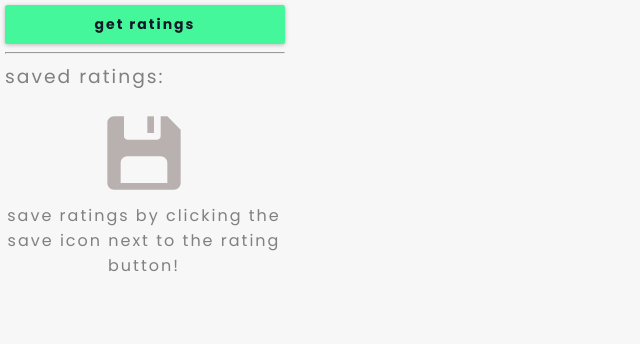
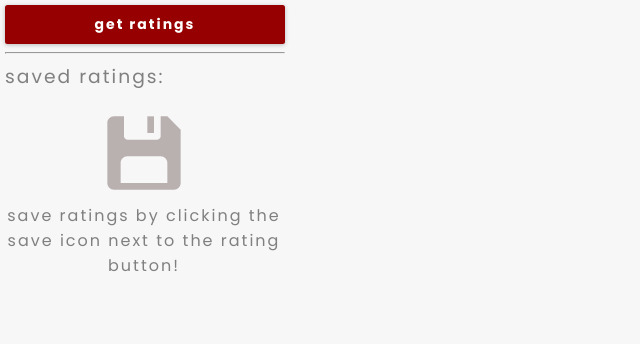
Before and after one commit to numan-7/Chico-State-Schedule-Helper, a website built with webpack: page public/popup.html in a window 1280 px wide. Shown: the whole page, without its empty margins (0-640 px from the left). Built offline with nearby package versions, Linux system fonts and the light colour scheme; some packages are replaced by stand-ins of ours; no server answers; files whose address does not match are found by name.

Commit message:
Changed Button Color

```diff
--- a/public/popup.html
+++ b/public/popup.html
@@ -20,12 +20,12 @@
       }
 
       #startButton {
-        background-color: #44f79b;
+        background-color: rgb(150, 0, 0);
         border: 0;
         font-weight: 800;
         border-radius: 2.5px;
         box-sizing: border-box;
-        color: #111827;
+        color: #fff;
         font-size: .875rem;
         padding: .55rem 1rem;
         text-align: center;
```
Also changed, not shown: public/manifest.json.
